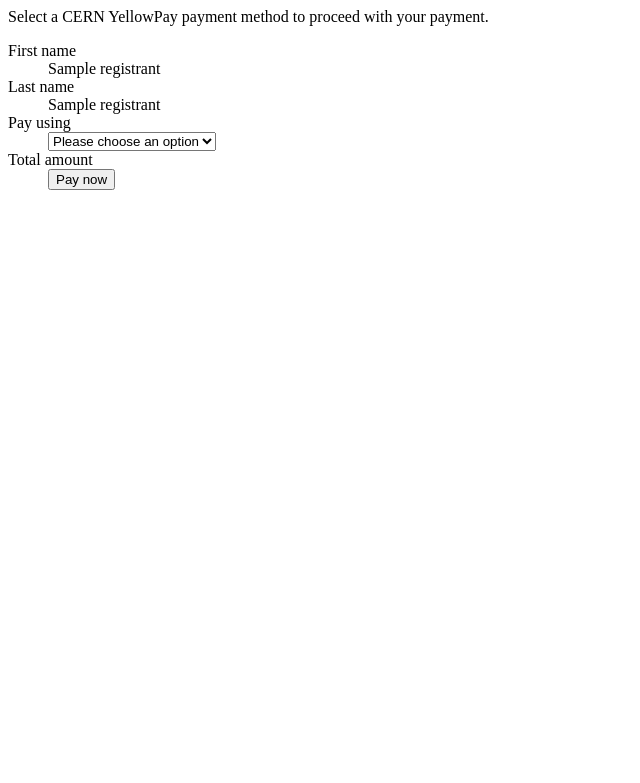
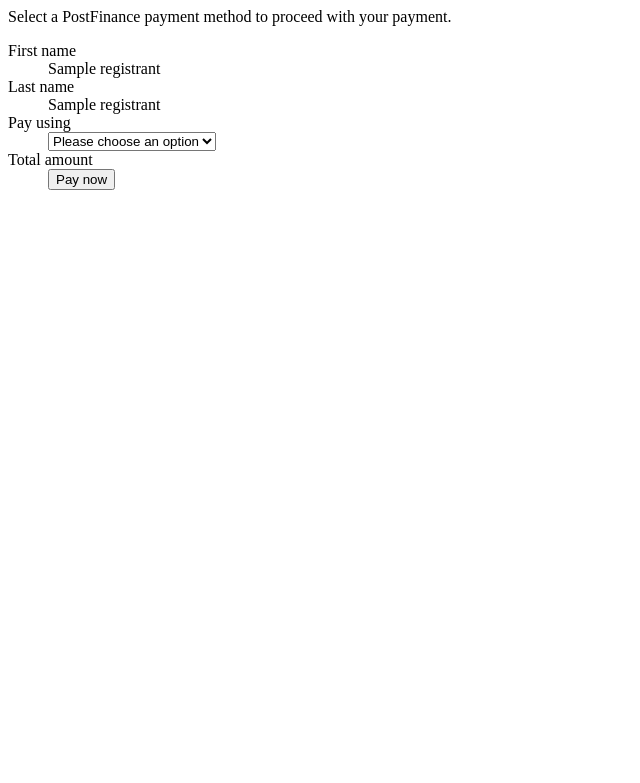
Before and after one commit to indico/indico-plugins-cern, a Python web app: template payment_cern/indico_payment_cern/templates/event_payment_form.html in a window 1280 px wide. Shown: the top 783 px of the page, without its empty margins (0-640 px from the left). Run offline with Jinja, Linux system fonts and the light colour scheme; the template is opened without the code that fills it: most values are stand-ins (such as "Sample title", 1, 10 or a date in 2020).

Commit message:
Payment/CERN: s/yellowpay/postfinance
It's not called YellowPay anymore. Their domain even redirects to a 404
on the PostFinance site.

```diff
--- a/payment_cern/indico_payment_cern/templates/event_payment_form.html
+++ b/payment_cern/indico_payment_cern/templates/event_payment_form.html
@@ -1,4 +1,4 @@
-Select a CERN YellowPay payment method to proceed with your payment.
+Select a PostFinance payment method to proceed with your payment.
 
 <dl class="i-data-list">
     <dt>{% trans %}First name{% endtrans %}</dt>
@@ -7,9 +7,9 @@
     <dd>{{ registrant.getFamilyName() }}</dd>
     <dt>{% trans %}Pay using{% endtrans %}</dt>
     <dd>
-        <select id="yellowpay-method">
+        <select id="postfinance-method">
             <option value="">{% trans %}Please choose an option{% endtrans %}</option>
-            {% for method in yellowpay_methods %}
+            {% for method in postfinance_methods %}
                 <option value="{{ method.name }}" {%- if method.name == selected_method %} selected{% endif %}>
                     {{ method.title }}
                 </option>
@@ -48,8 +48,8 @@
 
 <script>
     (function() {
-        $('#yellowpay-method').on('change', function() {
-            reloadPaymentMethod({yellowpay_method: $(this).val()});
+        $('#postfinance-method').on('change', function() {
+            reloadPaymentMethod({postfinance_method: $(this).val()});
         });
     })();
 </script>
```
Also changed, not shown: payment_cern/indico_payment_cern/plugin.py (+4 -4 lines).
